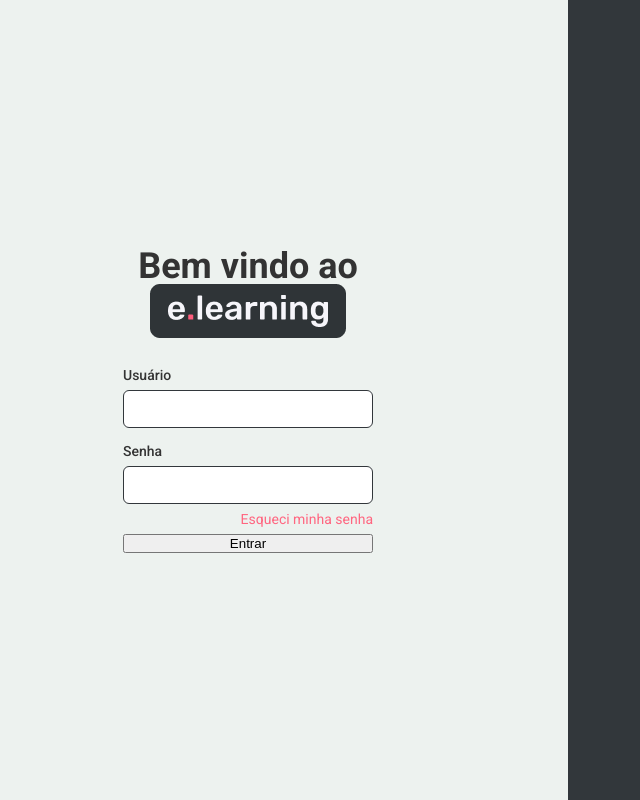
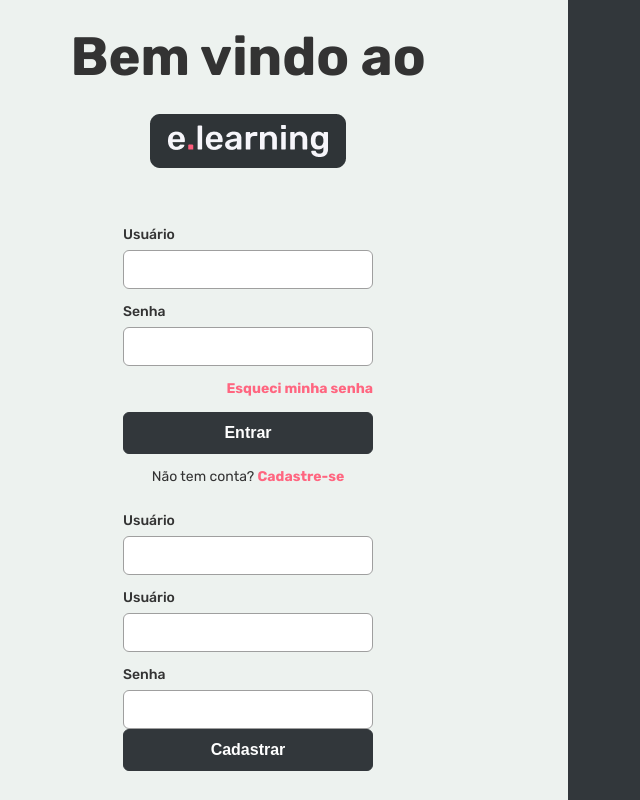
Before and after one commit to GiovaniMenegat/e-learning-frontend, a Vue app: page /login in a window 1280 px wide. Shown: the whole page, without its empty margins (72-712 px from the left). Built offline with nearby package versions, Linux system fonts and the light colour scheme.

Commit message:
feat: login form style and sign up form

```diff
--- a/src/components/HelloWorld.vue
+++ /dev/null
@@ -1,58 +0,0 @@
-<template>
-  <div class="hello">
-    <h1>{{ msg }}</h1>
-    <p>
-      For a guide and recipes on how to configure / customize this project,<br>
-      check out the
-      <a href="https://cli.vuejs.org" target="_blank" rel="noopener">vue-cli documentation</a>.
-    </p>
-    <h3>Installed CLI Plugins</h3>
-    <ul>
-      <li><a href="https://github.com/vuejs/vue-cli/tree/dev/packages/%40vue/cli-plugin-babel" target="_blank" rel="noopener">babel</a></li>
-      <li><a href="https://github.com/vuejs/vue-cli/tree/dev/packages/%40vue/cli-plugin-eslint" target="_blank" rel="noopener">eslint</a></li>
-    </ul>
-    <h3>Essential Links</h3>
-    <ul>
-      <li><a href="https://vuejs.org" target="_blank" rel="noopener">Core Docs</a></li>
-      <li><a href="https://forum.vuejs.org" target="_blank" rel="noopener">Forum</a></li>
-      <li><a href="https://chat.vuejs.org" target="_blank" rel="noopener">Community Chat</a></li>
-      <li><a href="https://twitter.com/vuejs" target="_blank" rel="noopener">Twitter</a></li>
-      <li><a href="https://news.vuejs.org" target="_blank" rel="noopener">News</a></li>
-    </ul>
-    <h3>Ecosystem</h3>
-    <ul>
-      <li><a href="https://router.vuejs.org" target="_blank" rel="noopener">vue-router</a></li>
-      <li><a href="https://vuex.vuejs.org" target="_blank" rel="noopener">vuex</a></li>
-      <li><a href="https://github.com/vuejs/vue-devtools#vue-devtools" target="_blank" rel="noopener">vue-devtools</a></li>
-      <li><a href="https://vue-loader.vuejs.org" target="_blank" rel="noopener">vue-loader</a></li>
-      <li><a href="https://github.com/vuejs/awesome-vue" target="_blank" rel="noopener">awesome-vue</a></li>
-    </ul>
-  </div>
-</template>
-
-<script>
-export default {
-  name: 'HelloWorld',
-  props: {
-    msg: String
-  }
-}
-</script>
-
-<!-- Add "scoped" attribute to limit CSS to this component only -->
-<style scoped>
-h3 {
-  margin: 40px 0 0;
-}
-ul {
-  list-style-type: none;
-  padding: 0;
-}
-li {
-  display: inline-block;
-  margin: 0 10px;
-}
-a {
-  color: #42b983;
-}
-</style>
--- /dev/null
+++ b/src/components/LoginForm.vue
@@ -0,0 +1,42 @@
+<template>
+  <form action="">
+    <div class="email animate pop">
+        <label for="email">Usuário</label>
+        <input type="text" id="email" name="email" v-model="email">
+    </div>
+
+    <div class="password animate pop delay-1">
+        <label for="password">Senha</label>
+        <input type="password" id="password" name="password" v-model="password">
+    </div>
+
+    <a href="#" class="forgot-password animate pop delay-2">Esqueci minha senha</a>
+
+    <button @click.prevent="login" class="animate pop delay-3">
+        Entrar
+    </button>
+
+    <p class="create-account animate pop delay-4">Não tem conta? <a href="#">Cadastre-se</a></p>
+  </form>
+</template>
+
+<script>
+export default {
+  name: 'LoginForm',
+  data() {
+    return {
+      email: '',
+      password: ''
+    }
+  },
+  methods: {
+    login() {
+      console.log('logou');
+    }
+  }
+}
+</script>
+
+<style lang="">
+
+</style>
--- /dev/null
+++ b/src/components/SignUpForm.vue
@@ -0,0 +1,42 @@
+<template>
+  <form action="">
+    <div class="name animate pop">
+        <label for="name">Usuário</label>
+        <input type="text" id="name" name="name" v-model="name">
+    </div>
+
+    <div class="email animate pop">
+        <label for="email">Usuário</label>
+        <input type="text" id="email" name="email" v-model="email">
+    </div>
+
+    <div class="password animate pop delay-1">
+        <label for="password">Senha</label>
+        <input type="password" id="password" name="password" v-model="password">
+    </div>
+
+    <button @click.prevent="signUp" class="animate pop delay-3">
+        Cadastrar
+    </button>
+  </form>
+</template>
+<script>
+export default {
+  name: 'SugnUpForm',
+  data() {
+    return {
+      name: '',
+      email: '',
+      password: ''
+    }
+  },
+  methods: {
+    signUp() {
+      console.log('cadastrou');
+    }
+  }
+}
+</script>
+<style>
+
+</style>
--- /dev/null
+++ b/src/styles/core/_animations.scss
@@ -0,0 +1,60 @@
+.animate {
+  animation-duration: 0.75s;
+  animation-delay: 0.5s;
+  animation-name: animate-fade;
+  animation-timing-function: cubic-bezier(0.26, 0.53, 0.74, 1.48);
+  animation-fill-mode: backwards;
+}
+
+.animate.glow {
+  animation-name: animate-glow;
+  animation-timing-function: ease;
+}
+
+.animate.pop {
+  animation-name: animate-pop;
+  animation-timing-function: cubic-bezier(0.26, 0.53, 0.74, 1.48);
+  animation-duration: 0.5s;
+}
+
+@keyframes animate-pop {
+  0% {
+    opacity: 0;
+    transform: scale(0.5, 0.5);
+  }
+
+  100% {
+    opacity: 1;
+    transform: scale(1, 1);
+  }
+}
+
+@keyframes animate-glow {
+  0% {
+    opacity: 0;
+    filter: brightness(3) saturate(3);
+    transform: scale(0.8, 0.8);
+  }
+  100% {
+    opacity: 1;
+    filter: brightness(1) saturate(1);
+    transform: scale(1, 1);
+  }
+}
+
+.delay-1 {
+  animation-delay: 0.6s;
+}
+.delay-2 {
+  animation-delay: 0.7s;
+}
+.delay-3 {
+  animation-delay: 0.8s;
+}
+.delay-4 {
+  animation-delay: 0.9s;
+}
+
+@media screen and (prefers-reduced-motion: reduce) {
+  .animate { animation: none !important; }
+}
--- a/src/styles/core/_settings.scss
+++ b/src/styles/core/_settings.scss
@@ -2,6 +2,6 @@
 $font: #333333;
 $black: #32373b;
 $pink: #ff6680;
-$background: #edf2ef;
+$white: #edf2ef;
 $success: #60a561;
 $error: #ff6347;
--- a/src/styles/layout/_globals.scss
+++ b/src/styles/layout/_globals.scss
@@ -1,5 +1,7 @@
 @import "../core/settings";
-@import url('https://fonts.googleapis.com/css2?family=Roboto:wght@100;400;500;700;900&display=swap');
+@import "../core/animations";
+
+@import url('https://fonts.googleapis.com/css2?family=Rubik:wght@300;400;500;600;700;800;900&display=swap');
 
 * {
  box-sizing: border-box;
@@ -12,7 +14,7 @@ html {
 }
 
 body {
-  background-color: $background;
+  background-color: $white;
   margin: 0;
   padding: 0;
   line-height: 1;
@@ -20,15 +22,15 @@ body {
   width: 100%;
   max-width: 100vw;
   overflow-x: hidden;
-  // font-family: 'Roboto', sans-serif;
-  font-family: 'Roboto', sans-serif;
+  // font-family: 'Rubik', sans-serif;
+  font-family: 'Rubik', sans-serif;
   -webkit-font-smoothing: antialiased;
   -moz-osx-font-smoothing: grayscale;
   color: $font;
 }
 
 input {
-  font-family: 'Roboto', sans-serif;
+  font-family: 'Rubik', sans-serif;
   font-size: 14px;
 }
 
--- a/src/views/Login/LoginView.vue
+++ b/src/views/Login/LoginView.vue
@@ -1,54 +1,40 @@
 <template>
-  <div class="login">
-    <div class="login-left">
+  <div class="welcome">
+    <div class="welcome-left">
 
-      <h1>Bem vindo ao</h1>
-      <img alt="e.learning logo" src="@/assets/elearning.png">
+      <h1 class="animate pop">Bem vindo ao</h1>
+      <img class="animate pop" alt="e.learning logo" src="@/assets/elearning.png">
 
-      <form action="">
-        <div class="email">
-            <label for="email">Usuário</label>
-            <input type="text" id="email" name="email" v-model="email">
-        </div>
+      <LoginForm />
+      <SignUpForm />
 
-        <div class="password">
-            <label for="password">Senha</label>
-            <input type="password" id="password" name="password" v-model="password">
-        </div>
+    </div>
+    <div class="welcome-right">
 
-        <a href="#" class="forgot-password">Esqueci minha senha</a>
+      <img class="animate glow delay-1" alt="vector welcome" src="@/assets/vector-welcome.png">
 
-        <button @click.prevent="login">
-            Entrar
-        </button>
-      </form>
-    </div>
-    <div class="login-right">
+      <h2 class="animate glow delay-2">Aprenda da melhor forma</h2>
+      <p class="animate glow delay-3">Entre na plataforma e dê seu primeiro passo na programação.</p>
     </div>
   </div>
 </template>
 
 <script>
+import LoginForm from "@/components/LoginForm.vue";
+import SignUpForm from "@/components/SignUpForm.vue";
 
 export default {
-  name: 'LoginView',
-  data() {
-    return {
-      email: '',
-      password: ''
-    }
-  },
-  methods: {
-    login() {
-      console.log('logou');
-    }
-  }
+  name: 'WelcomeView',
+  components: {
+    LoginForm,
+    SignUpForm
+}
 }
 </script>
 
 <style lang="scss">
     @import "../../styles/layout/globals";
-  .login {
+  .welcome {
     display: flex;
     width: 100vw;
     height: 100vh;
@@ -59,6 +45,14 @@ export default {
       flex-direction: column;
       justify-content: center;
       align-items: center;
+
+      h1 {
+        font-size: 54px;
+      }
+
+      img {
+        margin: 30px 0;
+      }
 
       form {
         margin-top: 30px;
@@ -77,7 +71,7 @@ export default {
             width: 250px;
             padding: 10px;
             border-radius: 6px;
-            border: 1px solid $black;
+            border: 1px solid #9f9f9f;
 
             &:focus {
               border: 1px solid $pink;
@@ -93,8 +87,50 @@ export default {
           font-size: 14px;
           text-align: end;
           text-decoration: none;
-          margin: 8px 0;
+          margin: 16px 0;
           color: $pink;
+          font-weight: 700;
+          outline: none;
+
+          &:hover {
+            text-decoration: underline;
+          }
+        }
+
+        button {
+          background: $black;
+          color: #fff;
+          height: 42px;
+          border: 1px solid $black;
+          border-radius: 6px;
+          font-weight: 700;
+          font-size: 16px;
+
+          &:hover {
+            opacity: 0.8;
+            webkit-transition: opacity .15s ease-in-out;
+            -moz-transition: opacity .15s ease-in-out;
+            -ms-transition: opacity .15s ease-in-out;
+            -o-transition: opacity .15s ease-in-out;
+            transition: opacity .15s ease-in-out;
+          }
+        }
+
+        .create-account {
+          font-size: 14px;
+          text-align: center;
+          margin-top: 16px;
+
+          a {
+            text-decoration: none;
+            color: $pink;
+            font-weight: 700;
+            outline: none;
+
+            &:hover {
+              text-decoration: underline;
+            }
+          }
         }
       }
     }
@@ -102,6 +138,32 @@ export default {
     &-right {
       background-color: $black;
       width: 50vw;
+      display: flex;
+      flex-direction: column;
+      justify-content: center;
+      align-items: center;
+      color: $white;
+
+      h2 {
+        font-size: 3vw;
+        margin: 26px 0;
+      }
+
+      p {
+        max-width: 600px;
+        text-align: center;
+        font-size: 1.8vw;
+      }
+    }
+
+    @media screen and (max-width: 992px) {
+      &-left {
+        width: 100vw;
+      }
+
+      &-right {
+        display: none;
+      }
     }
   }
 </style>
```
Also changed, not shown: src/assets/e-learning-background.png (added), src/assets/vector-welcome.png (added).
